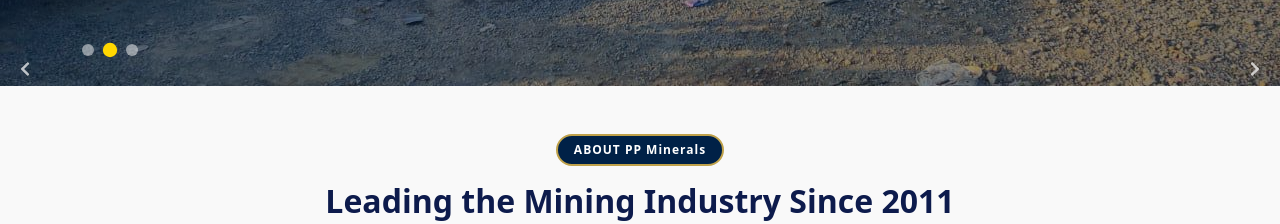
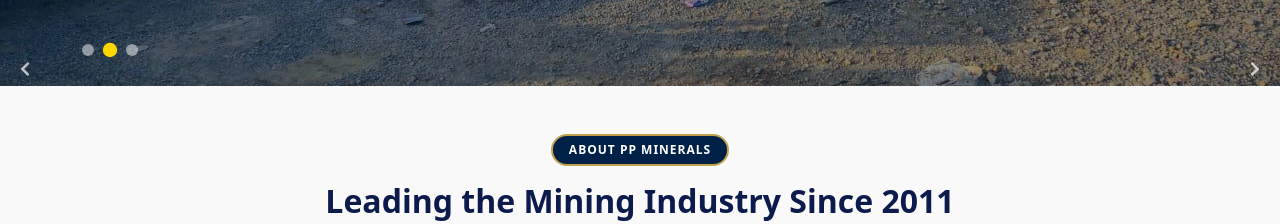
Before and after one commit to ppminerals/PP-Minerals, a React (Vite) app in the folder frontend/: page / in a window 1280 px wide. Shown: the part 780-1004 px from the top of the page. Built offline with nearby package versions, Linux system fonts and the light colour scheme.

Commit message:
mINERLAS

```diff
--- a/frontend/src/Components/NewHome.jsx
+++ b/frontend/src/Components/NewHome.jsx
@@ -291,7 +291,7 @@
           }}
           className="mb-3 px-3 py-2 rounded-pill"
         >
-          ABOUT PP Minerals
+          ABOUT PP MINERALS
         </Badge>
         <h2
           className="fw-bold mb-4"
```
